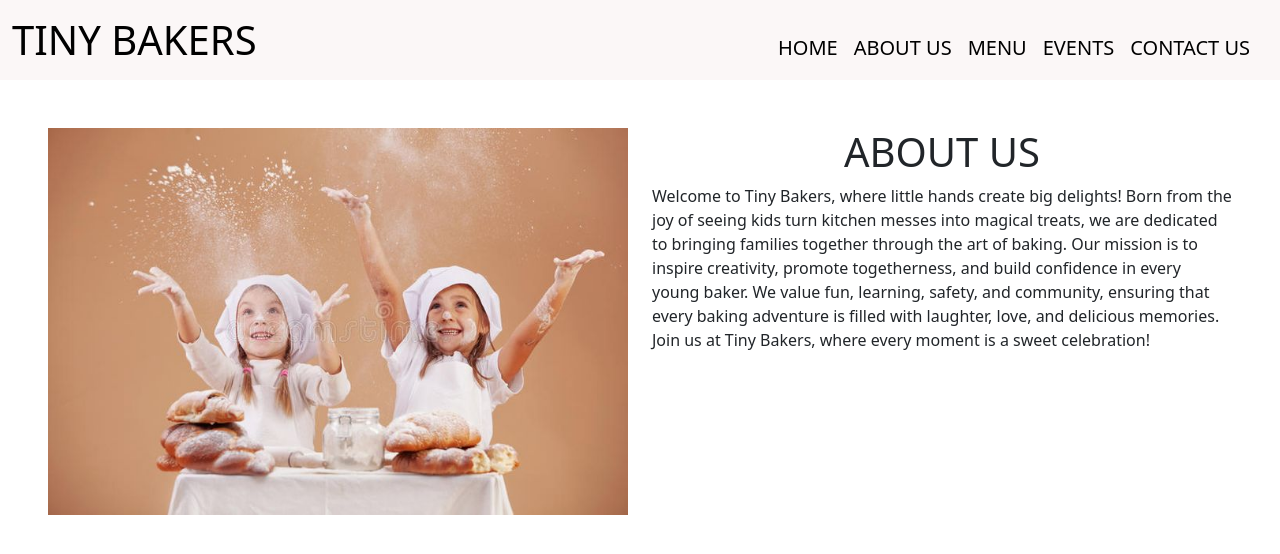
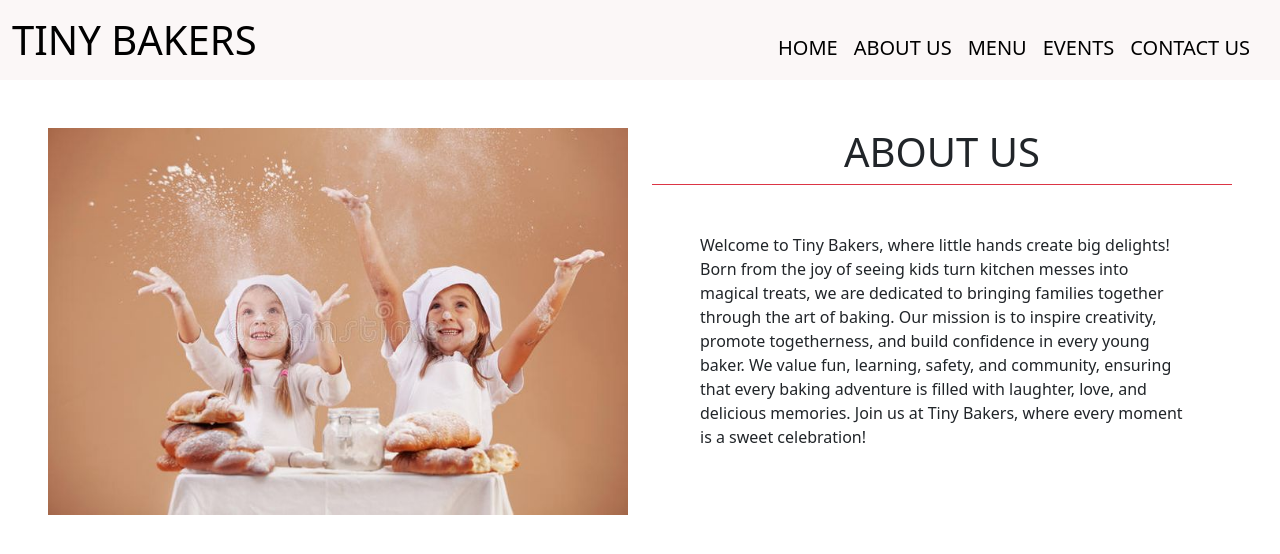
Before and after one commit to mhlangathabile/react-little-bakers, a React (Create React App) app: page /AboutUs in a window 1280 px wide. Shown: the top 554 px of the page. Built offline with nearby package versions, Linux system fonts and the light colour scheme.

Commit message:
Update AboutUs.js

```diff
--- a/src/Component/AboutUs.js
+++ b/src/Component/AboutUs.js
@@ -16,7 +16,7 @@
         </div>
         <div className="col-6">
           <h1 className="text-center">ABOUT US</h1>
-          <div>
+          <div className=" border-top border-right border-danger rounded-bottom p-5">
             <p>
               Welcome to Tiny Bakers, where little hands create big delights!
               Born from the joy of seeing kids turn kitchen messes into magical
```
